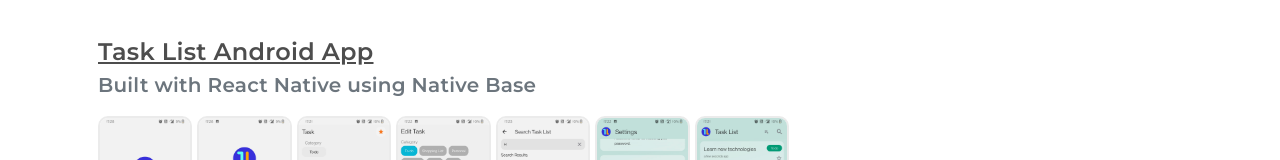
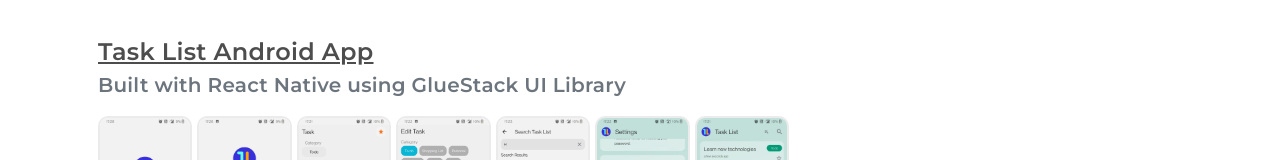
Before and after one commit to hanykumar/portfolio, an Angular app: page / in a window 1280 px wide. Shown: the part 730-890 px from the top of the page. Built offline with nearby package versions, Linux system fonts and the light colour scheme.

Commit message:
closenavbar fix

```diff
--- a/src/app/components/header/header.component.ts
+++ b/src/app/components/header/header.component.ts
@@ -24,8 +24,8 @@ export class HeaderComponent {
   constructor(private location: Location) {
 
   }
-  closeNavbar = (menu: any) => {
-    this.selectedSection = menu.href;
+  closeNavbar = (href: any) => {
+    this.selectedSection = href;
     var navbarToggleBtn = document.getElementById('navbarToggleBtn');
     if (navbarToggleBtn && !this.isNavbarCollapsed) {
       navbarToggleBtn.click();
--- a/src/app/components/projects/projects.component.html
+++ b/src/app/components/projects/projects.component.html
@@ -11,7 +11,7 @@
                         <a target="_blank" href="https://play.google.com/store/apps/details?id=com.hanykumar.tasklist"
                             class="fs-4 darkGray">Task List Android App</a>
                         <!-- <div class="fill-div"> -->
-                        <div class="fs-5 text-secondary">Built with React Native using Native Base</div>
+                        <div class="fs-5 text-secondary">Built with React Native using GlueStack UI Library</div>
                         <!-- </div> -->
                     </div>
                 </div>
```
